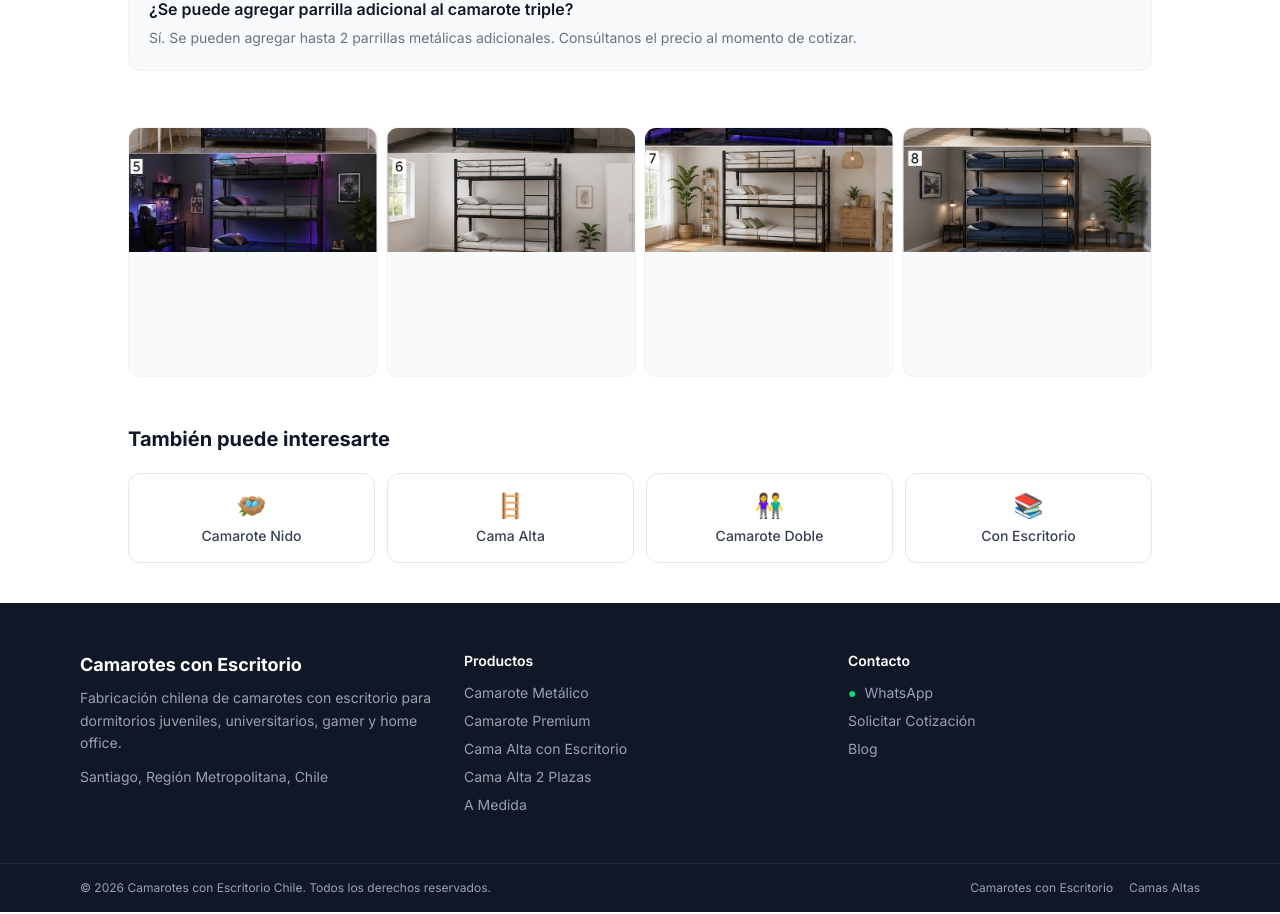
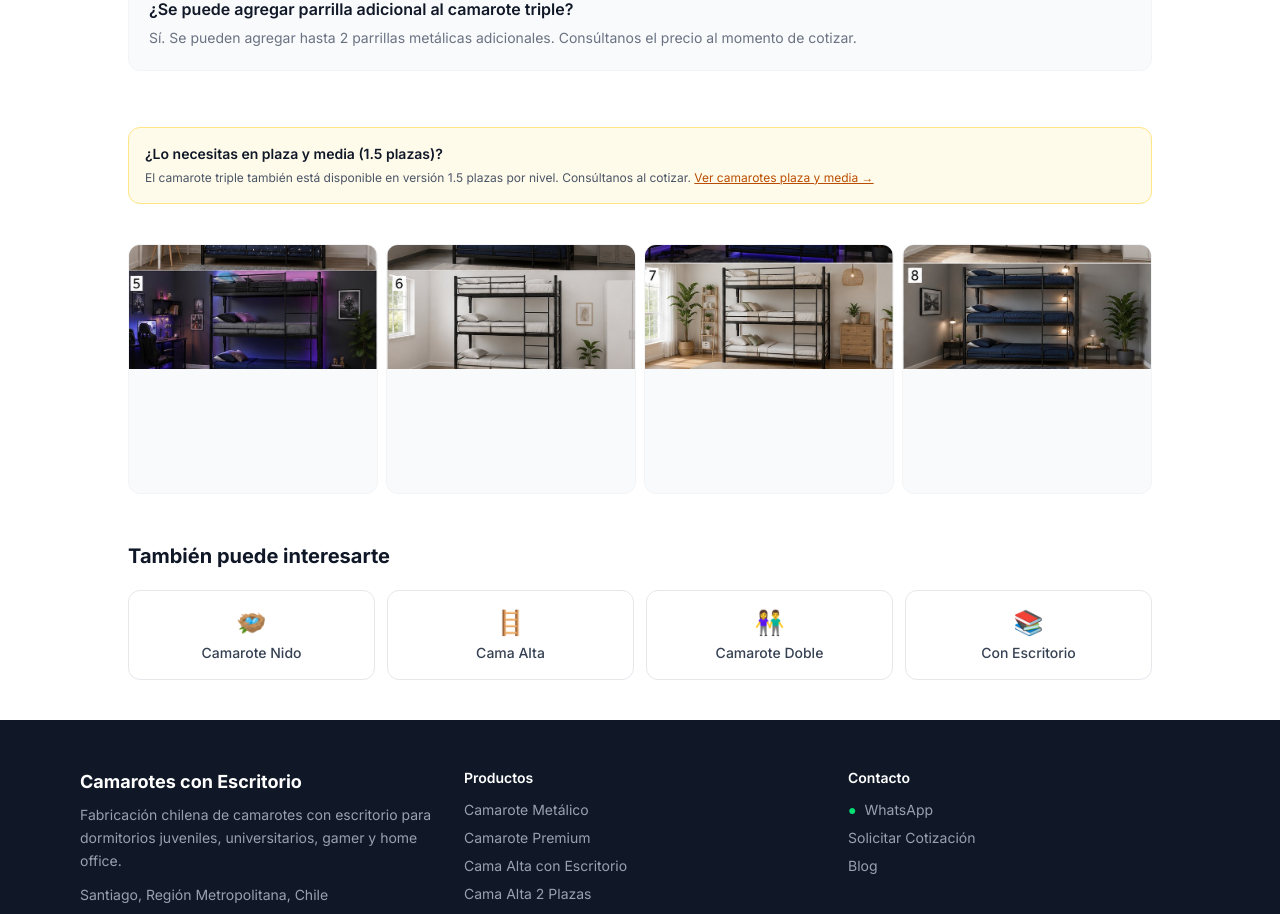
Before and after one commit to enrique636/rinon, a Next.js app: page /camarote-triple in a window 1280 px wide. Shown: the part 2953-3867 px from the top of the page. Built offline with nearby package versions, Linux system fonts and the light colour scheme.

Commit message:
feat: enlazar camarotes hacia página plaza y media + note en productos
- camarote-petalo: link directo a /camarote-1-5-plazas en sección medidas
- camarote-nido, camarote-triple, camarote-desmontable: aviso plaza y media
  con link hacia /camarote-1-5-plazas antes de la galería inferior

```diff
--- a/app/camarote-desmontable/page.tsx
+++ b/app/camarote-desmontable/page.tsx
@@ -185,6 +185,15 @@ export default function CamaroteDesmontablePage() {
           </div>
         </div>
 
+        {/* Plaza y media */}
+        <div className="bg-amber-50 border border-amber-200 rounded-xl p-4 mb-10">
+          <h3 className="font-semibold text-gray-900 text-sm mb-1">¿Lo necesitas en plaza y media (1.5 plazas)?</h3>
+          <p className="text-gray-600 text-xs leading-relaxed">
+            El modelo desmontable también está disponible en versión 1.5 plazas (~105 cm). Consúltanos al cotizar.{" "}
+            <a href="/camarote-1-5-plazas" className="text-amber-700 underline">Ver camarotes plaza y media →</a>
+          </p>
+        </div>
+
         {/* Links internos */}
         <div className="grid grid-cols-1 sm:grid-cols-2 gap-4 mb-10">
           {[
--- a/app/camarote-nido/page.tsx
+++ b/app/camarote-nido/page.tsx
@@ -280,6 +280,14 @@ export default function CamaroteNidoPage() {
           </div>
         </div>
 
+        <div className="bg-amber-50 border border-amber-200 rounded-xl p-4 mb-10">
+          <h3 className="font-semibold text-gray-900 text-sm mb-1">¿Lo necesitas en plaza y media (1.5 plazas)?</h3>
+          <p className="text-gray-600 text-xs leading-relaxed">
+            El camarote nido también está disponible con camas de 1.5 plazas (~105 cm). Consúltanos al cotizar.{" "}
+            <a href="/camarote-1-5-plazas" className="text-amber-700 underline">Ver camarotes plaza y media →</a>
+          </p>
+        </div>
+
         <div className="grid grid-cols-2 md:grid-cols-4 gap-2 mb-12">
           {imgs.slice(4).map((img) => (
             <div key={img.src} className="aspect-square rounded-xl overflow-hidden bg-gray-50 border border-gray-100">
--- a/app/camarote-petalo/page.tsx
+++ b/app/camarote-petalo/page.tsx
@@ -175,7 +175,8 @@ export default function CamaroteMetaloPage() {
           </ul>
           <h2 className="text-2xl font-bold text-gray-900">Medidas disponibles</h2>
           <p className="text-gray-600 leading-relaxed">
-            El Camarote Pétalo está disponible en <strong>1 plaza</strong> (90 cm de ancho) y <strong>1,5 plazas</strong> (105 cm). El costo adicional por la versión de 1,5 plazas es de $15.000 CLP.
+            El Camarote Pétalo está disponible en <strong>1 plaza</strong> (90 cm de ancho) y <strong>1,5 plazas</strong> (105 cm). El costo adicional por la versión de 1,5 plazas es de $15.000 CLP.{" "}
+            <Link href="/camarote-1-5-plazas" className="text-green-700 underline">Ver más sobre camarotes plaza y media →</Link>
           </p>
         </div>
 
--- a/app/camarote-triple/page.tsx
+++ b/app/camarote-triple/page.tsx
@@ -254,6 +254,14 @@ export default function CamaroteTriplePage() {
           </div>
         </div>
 
+        <div className="bg-amber-50 border border-amber-200 rounded-xl p-4 mb-10">
+          <h3 className="font-semibold text-gray-900 text-sm mb-1">¿Lo necesitas en plaza y media (1.5 plazas)?</h3>
+          <p className="text-gray-600 text-xs leading-relaxed">
+            El camarote triple también está disponible en versión 1.5 plazas por nivel. Consúltanos al cotizar.{" "}
+            <a href="/camarote-1-5-plazas" className="text-amber-700 underline">Ver camarotes plaza y media →</a>
+          </p>
+        </div>
+
         <div className="grid grid-cols-2 md:grid-cols-4 gap-2 mb-12">
           {imgs.slice(4).map((img) => (
             <div key={img.src} className="aspect-square rounded-xl overflow-hidden bg-gray-50 border border-gray-100">
```
